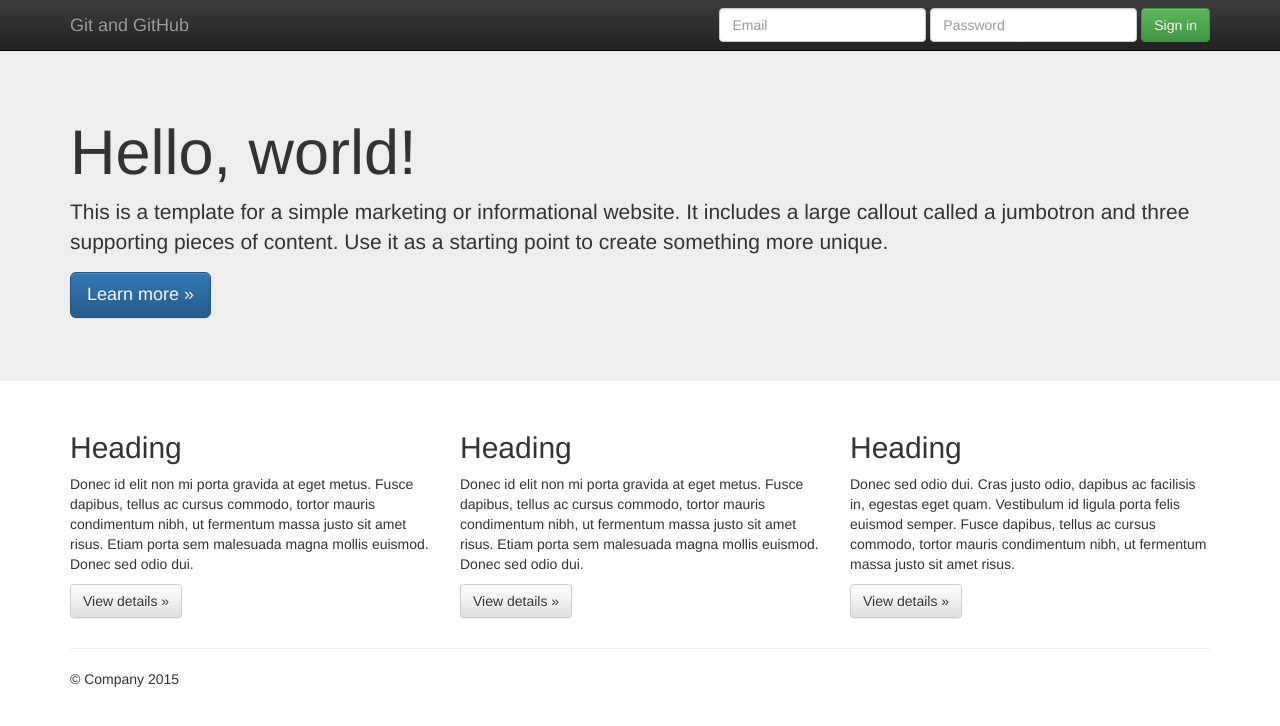
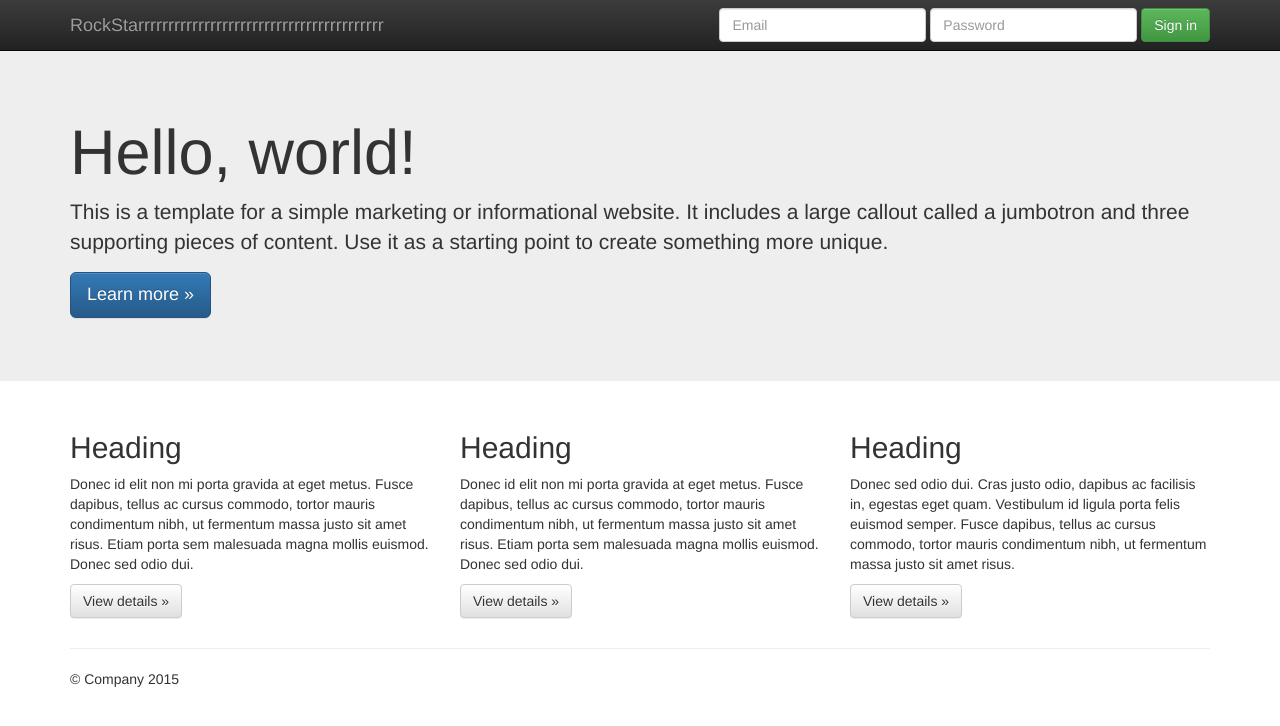
Before and after one commit to HaneyMK/TestWebsite, a plain HTML site: page index.html in a window 1280 px wide. Drawn offline with nearby package versions, Linux system fonts and the light colour scheme.

Commit message:
Change Git&GitHub to RockStarrrrrrrrrrrrrrrrrrrrrrrrrrrrr

```diff
--- a/index.html
+++ b/index.html
@@ -36,7 +36,7 @@
             <span class="icon-bar"></span>
             <span class="icon-bar"></span>
           </button>
-          <a class="navbar-brand" href="#">Git and GitHub</a>
+          <a class="navbar-brand" href="#">RockStarrrrrrrrrrrrrrrrrrrrrrrrrrrrrrrrrrrrrrrrr</a>
         </div>
         <div id="navbar" class="navbar-collapse collapse">
           <form class="navbar-form navbar-right" role="form">
```
